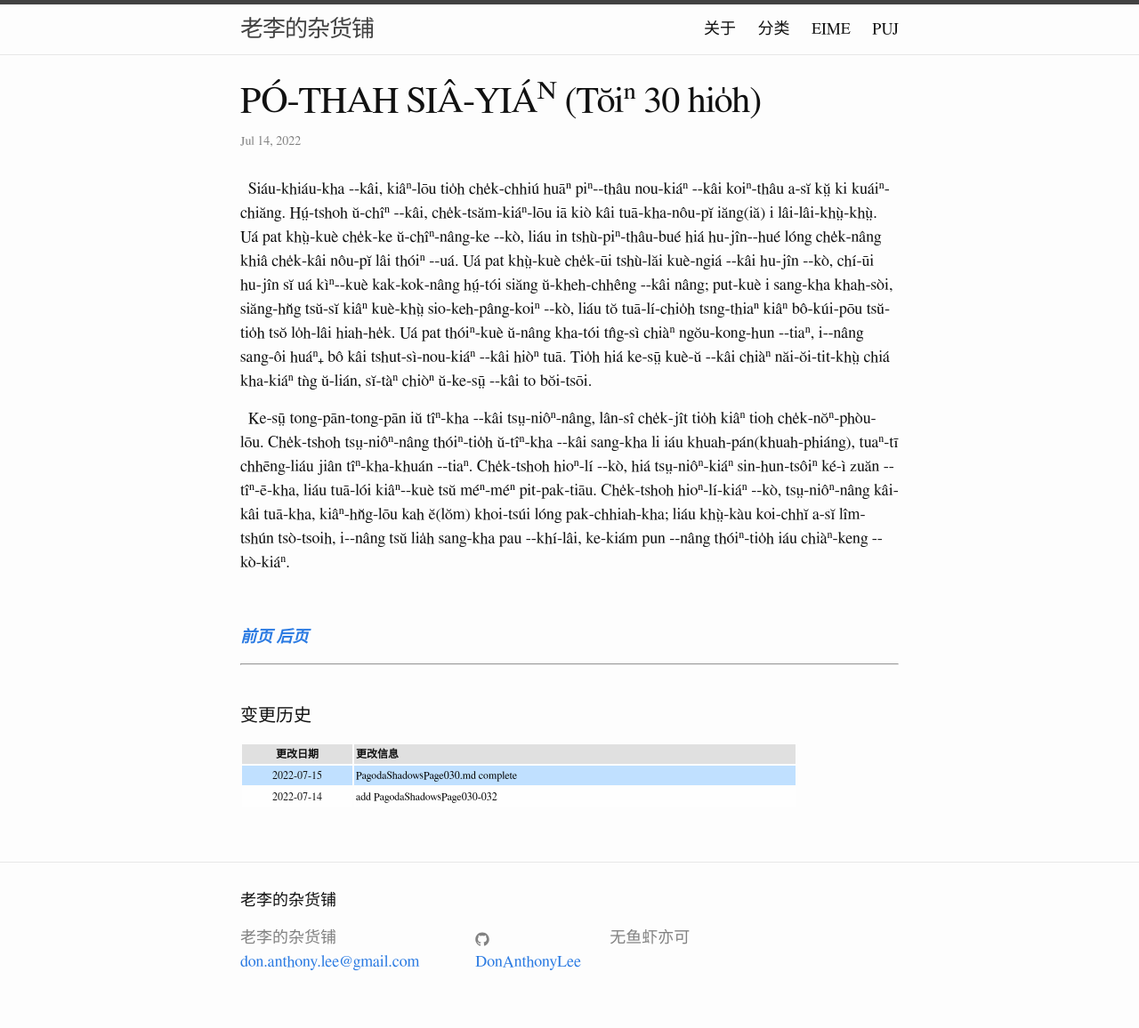
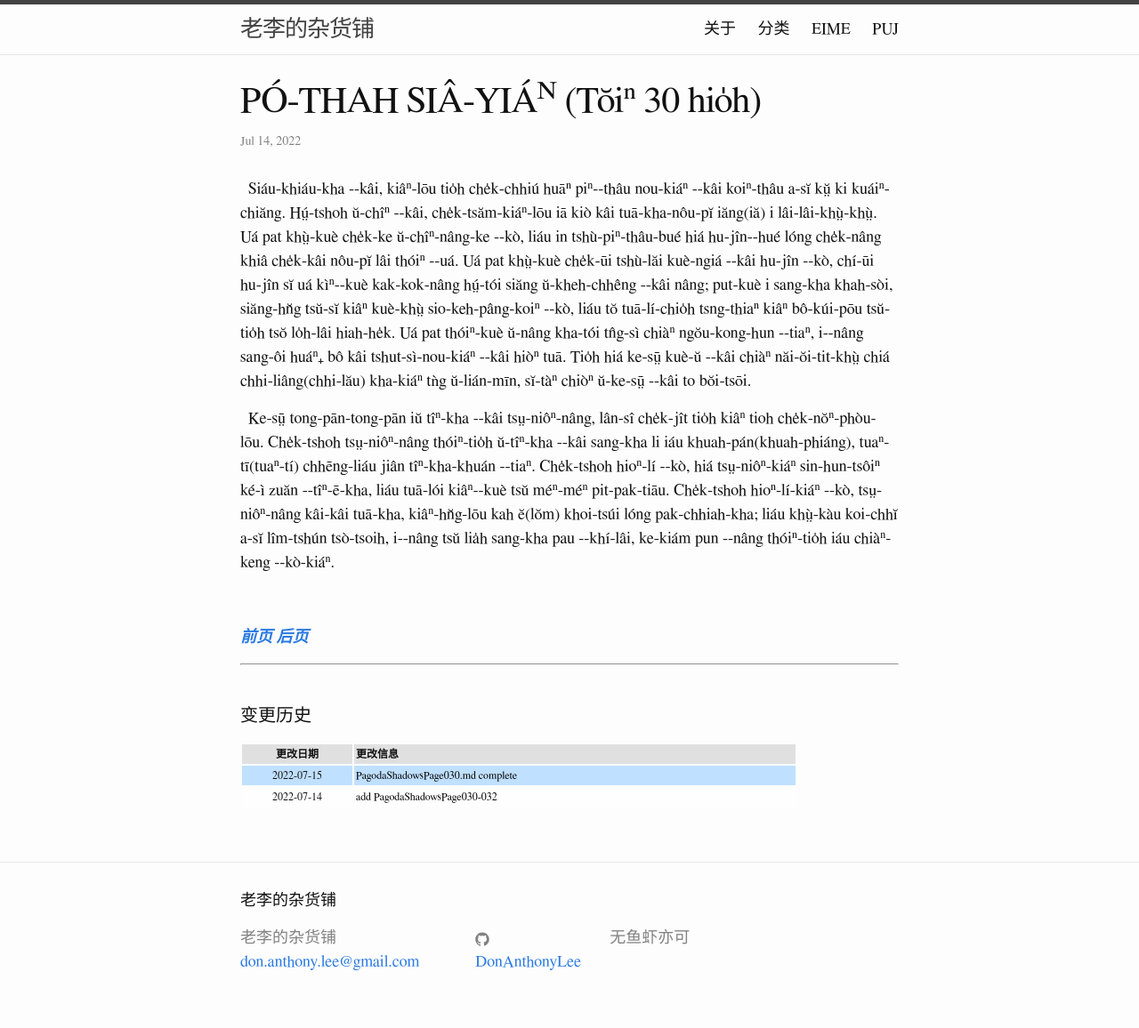
Before and after one commit to DonAnthonyLee/DonAnthonyLee.github.io, a Jekyll site: the page built from docs/puj/PagodaShadowsPage030.md, in a window 1280 px wide. Shown: the whole page at 89% size. Built offline with Jekyll 4.4.1, drawn with Linux system fonts in a browser that asks for light colours; some web fonts are replaced.

Commit message:
add translation for "helpless"

```diff
--- a/docs/puj/PagodaShadowsPage030.md
+++ b/docs/puj/PagodaShadowsPage030.md
@@ -21,12 +21,12 @@
 <!-- I have seen those whose feet were but two inches long upon the sole, and their shoes were no larger than those of a young infant. -->
 Uá pat thóiⁿ-kuè ŭ-nâng kha-tói tn̂g-sì chiàⁿ ngŏu-kong-hun &#x002D;&#x002D;tiaⁿ, i&#x002D;&#x002D;nâng sang-ôi huáⁿ₊ bô kâi tshut-sì-nou-kiáⁿ &#x002D;&#x002D;kâi hiòⁿ tuā.
 <!-- Only the very rich can afford to be so helpless as such feet render their possessor, and there are not many who are very rich. -->
-Tio̍h hiá ke-sṳ̄ kuè-ŭ &#x002D;&#x002D;kâi chiàⁿ năi-ŏi-tit-khṳ̀ chiá kha-kiáⁿ tǹg ŭ-lián, sĭ-tàⁿ chiòⁿ ŭ-ke-sṳ̄ &#x002D;&#x002D;kâi to bŏi-tsōi.
+Tio̍h hiá ke-sṳ̄ kuè-ŭ &#x002D;&#x002D;kâi chiàⁿ năi-ŏi-tit-khṳ̀ chiá chhi-liâng(chhi-lău) kha-kiáⁿ tǹg ŭ-lián-mīn, sĭ-tàⁿ chiòⁿ ŭ-ke-sṳ̄ &#x002D;&#x002D;kâi to bŏi-tsōi.
 
 <!-- Middle-class women, with bound feet, sometimes walk four or five miles in a day. -->
 &nbsp;&nbsp;Ke-sṳ̄ tong-pān-tong-pān iŭ tîⁿ-kha &#x002D;&#x002D;kâi tsṳ-niôⁿ-nâng, lân-sî che̍k-jît tio̍h kiâⁿ tioh che̍k-nŏⁿ-phòu-lōu.
 <!-- Many whose feet are apparently bound have natural shaped feet, merely dressed in the style of the bound-footed. -->
-Che̍k-tshoh tsṳ-niôⁿ-nâng thóiⁿ-tio̍h ŭ-tîⁿ-kha &#x002D;&#x002D;kâi sang-kha li iáu khuah-pán(khuah-phiáng), tuaⁿ-tī chhēng-liáu jiân tîⁿ-kha-khuán &#x002D;&#x002D;tiaⁿ.
+Che̍k-tshoh tsṳ-niôⁿ-nâng thóiⁿ-tio̍h ŭ-tîⁿ-kha &#x002D;&#x002D;kâi sang-kha li iáu khuah-pán(khuah-phiáng), tuaⁿ-tī(tuaⁿ-tí) chhēng-liáu jiân tîⁿ-kha-khuán &#x002D;&#x002D;tiaⁿ.
 <!-- In some villages, the girls have their feet slightly bound just before marriage, and unbind them soon after the wedding festivities are past. -->
 Che̍k-tshoh hioⁿ-lí &#x002D;&#x002D;kò, hiá tsṳ-niôⁿ-kiáⁿ sin-hun-tsôiⁿ ké-ì zuăn &#x002D;&#x002D;tîⁿ-ē-kha, liáu tuā-lói kiâⁿ&#x002D;&#x002D;kuè tsŭ méⁿ-méⁿ pit-pak-tiāu.
 <!-- In some hamlets the women are all large-footed, and wade streams and walk long distances bare-footed; -->
```
